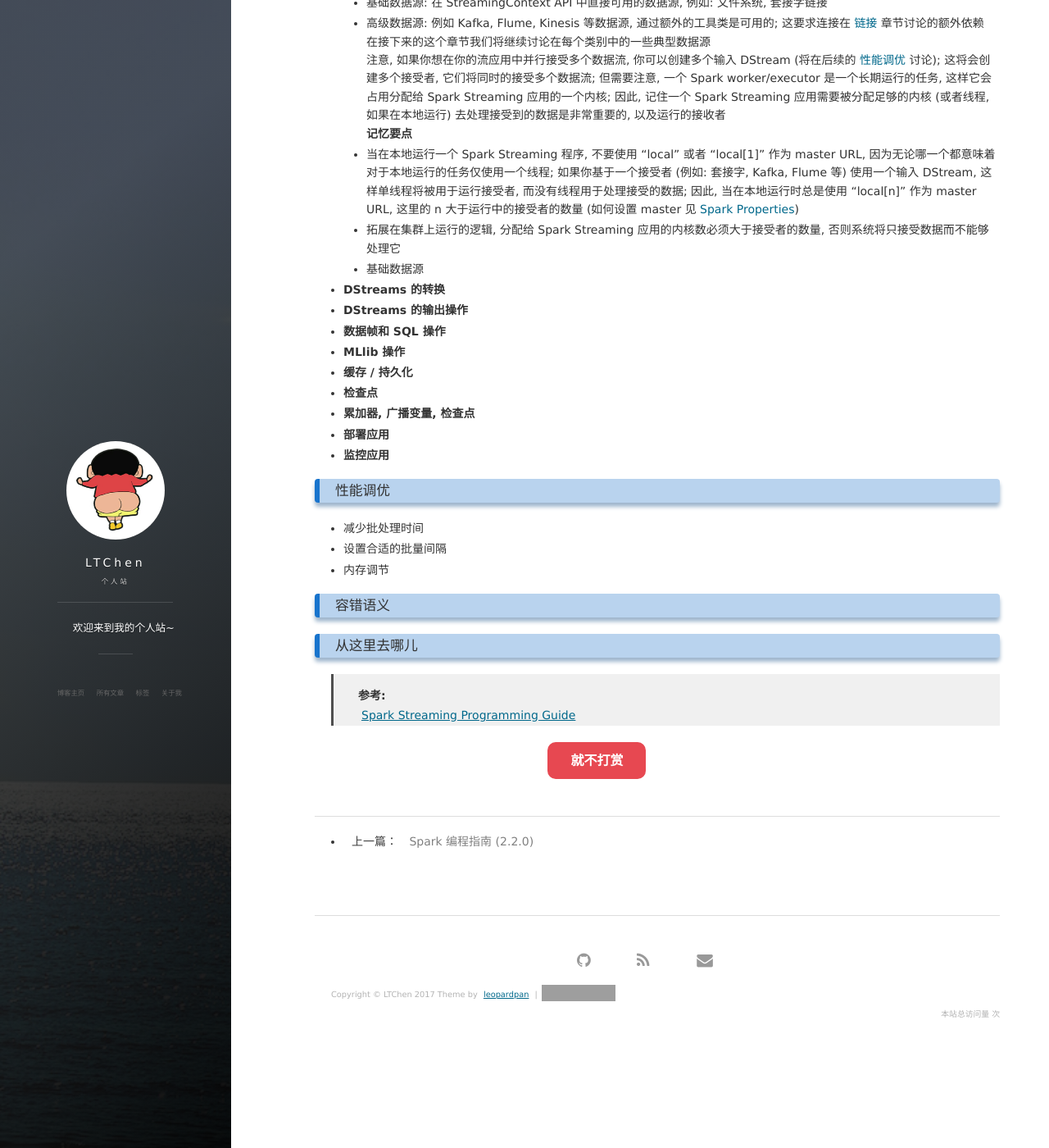
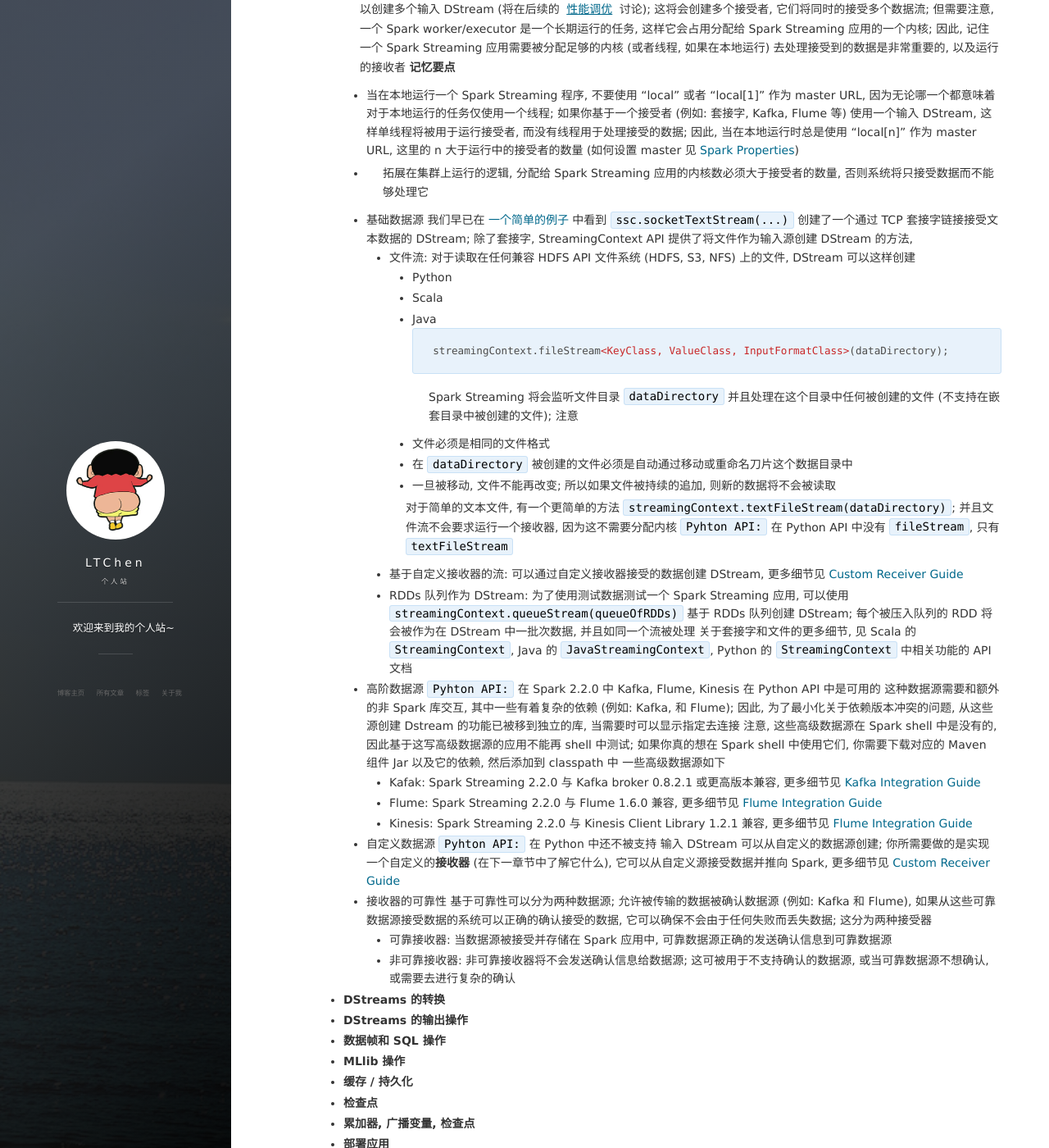
Before and after one commit to loupipalien/loupipalien.github.io, a Jekyll site: the page built from _posts/2017-12-02-spark-streaming-programming-guide.md, in a window 1280 px wide and 1400 px high, scrolled down 4688 px. Shown: the whole window at 82% size. Built offline with Jekyll 4.4.1, drawn with Linux system fonts in a browser that asks for light colours; nearby versions of some CDN libraries; comment, search, counter and statistics services are not loaded; some of the changed text lies outside the part shown; grey boxes are pictures that could not be loaded.

Commit message:
基础数据源和高级数据源

````diff
--- a/_posts/2017-12-02-spark-streaming-programming-guide.md
+++ b/_posts/2017-12-02-spark-streaming-programming-guide.md
@@ -163,13 +163,47 @@ Discretized Stream 或叫 DStream 是 Spark Streaming 提供的一个基本抽
 Spark Streaming 提供两种内置的流数据源类型
   - 基础数据源: 在 StreamingContext API 中直接可用的数据源, 例如: 文件系统, 套接字链接
   - 高级数据源: 例如 Kafka, Flume, Kinesis 等数据源, 通过额外的工具类是可用的; 这要求连接在 [链接](#) 章节讨论的额外依赖
-在接下来的这个章节我们将继续讨论在每个类别中的一些典型数据源
-注意, 如果你想在你的流应用中并行接受多个数据流, 你可以创建多个输入 DStream (将在后续的 [性能调优](#) 讨论); 这将会创建多个接受者, 它们将同时的接受多个数据流; 但需要注意, 一个 Spark worker/executor 是一个长期运行的任务, 这样它会占用分配给 Spark Streaming 应用的一个内核; 因此, 记住一个 Spark Streaming 应用需要被分配足够的内核 (或者线程, 如果在本地运行) 去处理接受到的数据是非常重要的, 以及运行的接收者
-  **记忆要点**
+
+  在接下来的这个章节我们将继续讨论在每个类别中的一些典型数据源
+  注意, 如果你想在你的流应用中并行接受多个数据流, 你可以创建多个输入 DStream (将在后续的 [性能调优](#) 讨论); 这将会创建多个接受者, 它们将同时的接受多个数据流; 但需要注意, 一个 Spark worker/executor 是一个长期运行的任务, 这样它会占用分配给 Spark Streaming 应用的一个内核; 因此, 记住一个 Spark Streaming 应用需要被分配足够的内核 (或者线程, 如果在本地运行) 去处理接受到的数据是非常重要的, 以及运行的接收者
+**记忆要点**
   - 当在本地运行一个 Spark Streaming 程序, 不要使用 "local" 或者 "local[1]" 作为 master URL, 因为无论哪一个都意味着对于本地运行的任务仅使用一个线程; 如果你基于一个接受者 (例如: 套接字, Kafka, Flume 等) 使用一个输入 DStream, 这样单线程将被用于运行接受者, 而没有线程用于处理接受的数据; 因此, 当在本地运行时总是使用 "local[n]" 作为 master URL, 这里的 n 大于运行中的接受者的数量 (如何设置 master 见 [Spark Properties](https://spark.apache.org/docs/latest/configuration.html#spark-properties))
   - 拓展在集群上运行的逻辑, 分配给 Spark Streaming 应用的内核数必须大于接受者的数量, 否则系统将只接受数据而不能够处理它
+
   - 基础数据源
+  我们早已在 [一个简单的例子](#) 中看到 `ssc.socketTextStream(...)` 创建了一个通过 TCP 套接字链接接受文本数据的 DStream; 除了套接字, StreamingContext API 提供了将文件作为输入源创建 DStream 的方法,
+    - 文件流: 对于读取在任何兼容 HDFS API 文件系统 (HDFS, S3, NFS) 上的文件, DStream 可以这样创建
+      - Python
+      - Scala
+      - Java
+      ```
+      streamingContext.fileStream<KeyClass, ValueClass, InputFormatClass>(dataDirectory);
+      ```
+      Spark Streaming 将会监听文件目录 `dataDirectory` 并且处理在这个目录中任何被创建的文件 (不支持在嵌套目录中被创建的文件); 注意
+      - 文件必须是相同的文件格式
+      - 在 `dataDirectory` 被创建的文件必须是自动通过移动或重命名刀片这个数据目录中
+      - 一旦被移动, 文件不能再改变; 所以如果文件被持续的追加, 则新的数据将不会被读取
 
+      对于简单的文本文件, 有一个更简单的方法 `streamingContext.textFileStream(dataDirectory)`; 并且文件流不会要求运行一个接收器, 因为这不需要分配内核
+      `Pyhton API:` 在 Python API 中没有 `fileStream`, 只有 `textFileStream`
+    - 基于自定义接收器的流: 可以通过自定义接收器接受的数据创建 DStream, 更多细节见 [Custom Receiver Guide](http://spark.apache.org/docs/latest/streaming-custom-receivers.html)
+    - RDDs 队列作为 DStream: 为了使用测试数据测试一个 Spark Streaming 应用, 可以使用 `streamingContext.queueStream(queueOfRDDs)` 基于 RDDs 队列创建 DStream; 每个被压入队列的 RDD 将会被作为在 DStream 中一批次数据, 并且如同一个流被处理
+  关于套接字和文件的更多细节, 见 Scala 的 `StreamingContext`, Java 的 `JavaStreamingContext`, Python 的 `StreamingContext` 中相关功能的 API 文档
+  - 高阶数据源
+  `Pyhton API:` 在 Spark 2.2.0 中 Kafka, Flume, Kinesis 在 Python API 中是可用的
+  这种数据源需要和额外的非 Spark 库交互, 其中一些有着复杂的依赖 (例如: Kafka, 和 Flume); 因此, 为了最小化关于依赖版本冲突的问题, 从这些源创建 Dstream 的功能已被移到独立的库, 当需要时可以显示指定去连接
+  注意, 这些高级数据源在 Spark shell 中是没有的, 因此基于这写高级数据源的应用不能再 shell 中测试; 如果你真的想在 Spark shell 中使用它们, 你需要下载对应的 Maven 组件 Jar 以及它的依赖, 然后添加到 classpath 中
+  一些高级数据源如下
+    - Kafak: Spark Streaming 2.2.0 与 Kafka broker 0.8.2.1 或更高版本兼容, 更多细节见 [Kafka Integration Guide](http://spark.apache.org/docs/latest/streaming-kafka-integration.html)
+    - Flume: Spark Streaming 2.2.0 与 Flume 1.6.0 兼容, 更多细节见 [Flume Integration Guide](http://spark.apache.org/docs/latest/streaming-flume-integration.html)
+    - Kinesis: Spark Streaming 2.2.0 与 Kinesis Client Library 1.2.1 兼容, 更多细节见 [Flume Integration Guide](http://spark.apache.org/docs/latest/streaming-kinesis-integration.html)
+  - 自定义数据源
+  `Pyhton API:` 在 Python 中还不被支持
+  输入 DStream 可以从自定义的数据源创建; 你所需要做的是实现一个自定义的**接收器** (在下一章节中了解它什么), 它可以从自定义源接受数据并推向 Spark, 更多细节见 [Custom Receiver Guide](http://spark.apache.org/docs/latest/streaming-custom-receivers.html)
+  - 接收器的可靠性
+  基于可靠性可以分为两种数据源; 允许被传输的数据被确认数据源 (例如: Kafka 和 Flume), 如果从这些可靠数据源接受数据的系统可以正确的确认接受的数据, 它可以确保不会由于任何失败而丢失数据; 这分为两种接受器
+    - 可靠接收器: 当数据源被接受并存储在 Spark 应用中, 可靠数据源正确的发送确认信息到可靠数据源
+    - 非可靠接收器: 非可靠接收器将不会发送确认信息给数据源; 这可被用于不支持确认的数据源, 或当可靠数据源不想确认, 或需要去进行复杂的确认
 - **DStreams 的转换**
 - **DStreams 的输出操作**
 - **数据帧和 SQL 操作**
````
